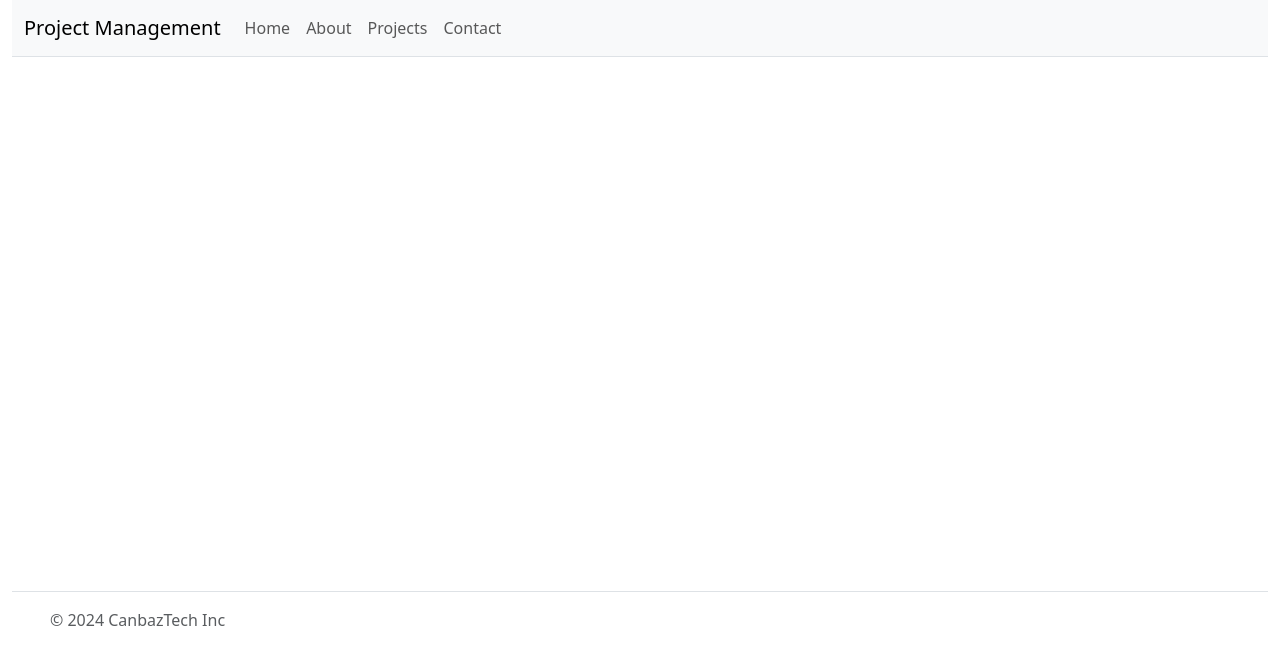
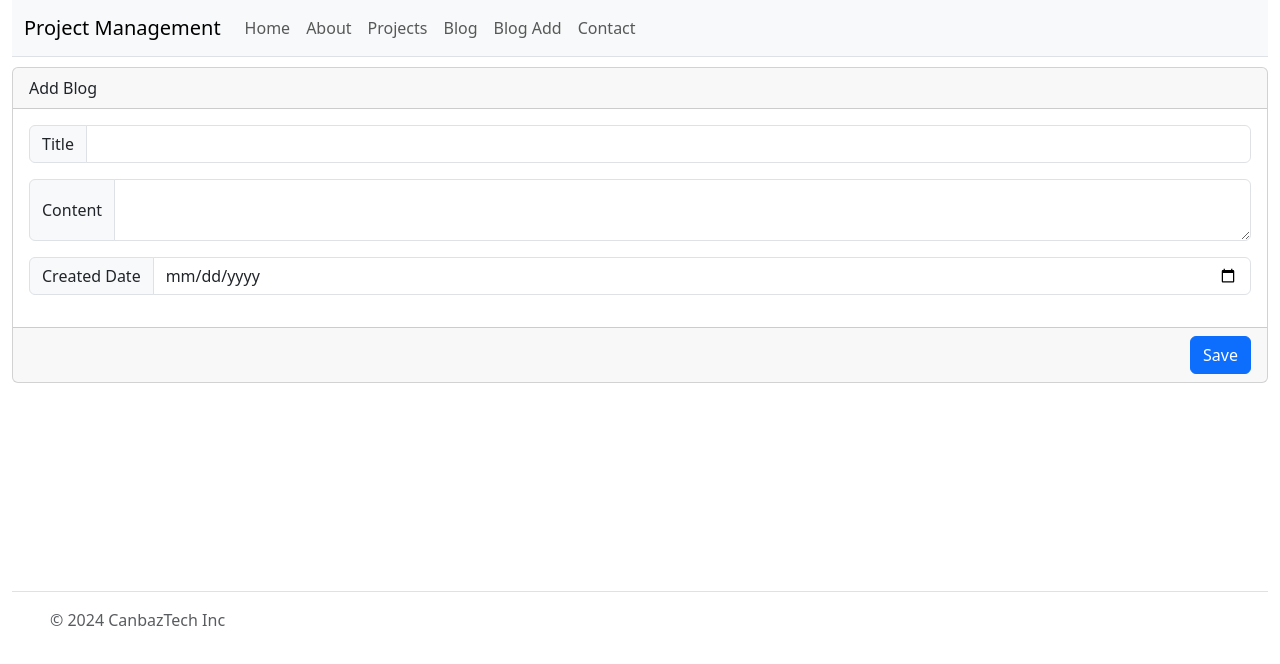
Before and after one commit to tayfurparmak/ct-project-management, an Angular app: page /blog-add in a window 1280 px wide. Before the commit this address led to /. Shown: the top 664 px of the page. Built offline with nearby package versions, Linux system fonts and the light colour scheme.

Commit message:
Blog system created

```diff
--- a/db.json
+++ b/db.json
@@ -14,5 +14,37 @@
       "createdDate": "2023-11-11",
       "usedTechnologies": "Angular"
     }
+  ],
+  "blogs": [
+    {
+      "id": 1,
+      "title": "Merhaba blog",
+      "content": "...",
+      "createdDate": "2023-11-11"
+    },
+    {
+      "id": 2,
+      "title": "Angular nedir",
+      "content": "...2",
+      "createdDate": "2023-11-11"
+    },
+    {
+      "id": 3,
+      "title": "Frontendçi nasıl olunur",
+      "content": "...3",
+      "createdDate": "2023-11-11"
+    },
+    {
+      "title": "Başka bir blog yazısı",
+      "content": "içeriği",
+      "createdDate": "2023-01-01",
+      "id": 1702121631076
+    },
+    {
+      "title": "x",
+      "content": "x",
+      "createdDate": "2023-12-31",
+      "id": 1702121824196
+    }
   ]
 }
--- a/src/app/app-routing.module.ts
+++ b/src/app/app-routing.module.ts
@@ -4,12 +4,16 @@ import { HomeComponent } from './components/home/home.component';
 import { AboutComponent } from './components/about/about.component';
 import { ProjectComponent } from './components/project/project.component';
 import { ContactComponent } from './components/contact/contact.component';
+import { BlogComponent } from './components/blog/blog.component';
+import { BlogAddComponent } from './components/blog-add/blog-add.component';
 
 const routes: Routes = [
   { path: '', component: HomeComponent, pathMatch: 'full' },
   { path: 'about', component: AboutComponent },
   { path: 'project', component: ProjectComponent },
   { path: 'contact', component: ContactComponent },
+  { path: 'blog', component: BlogComponent },
+  { path: 'blog-add', component: BlogAddComponent },
 ];
 
 @NgModule({
--- a/src/app/app.module.ts
+++ b/src/app/app.module.ts
@@ -13,6 +13,8 @@ import { FormsModule } from '@angular/forms';
 import { ToastrModule } from 'ngx-toastr';
 import { BrowserAnimationsModule } from '@angular/platform-browser/animations';
 import { CommonModule } from '@angular/common';
+import { BlogComponent } from './components/blog/blog.component';
+import { BlogAddComponent } from './components/blog-add/blog-add.component';
 
 @NgModule({
   declarations: [
@@ -22,7 +24,9 @@ import { CommonModule } from '@angular/common';
     ProjectComponent,
     ContactComponent,
     HeaderComponent,
-    FooterComponent
+    FooterComponent,
+    BlogComponent,
+    BlogAddComponent
   ],
   imports: [
     BrowserModule,
--- /dev/null
+++ b/src/app/components/blog-add/blog-add.component.html
@@ -0,0 +1,20 @@
+<div class="card">
+  <div class="card-header">Add Blog</div>
+  <div class="card-body">
+    <div class="input-group mb-3">
+      <span class="input-group-text">Title</span>
+      <input type="text" class="form-control" [(ngModel)]="blog.title" />
+    </div>
+    <div class="input-group mb-3">
+      <span class="input-group-text">Content</span>
+      <textarea class="form-control" [(ngModel)]="blog.content"></textarea>
+    </div>
+    <div class="input-group mb-3">
+      <span class="input-group-text">Created Date</span>
+      <input type="date" class="form-control" [(ngModel)]="blog.createdDate" />
+    </div>
+  </div>
+  <div class="card-footer">
+    <button class="btn btn-primary float-end" (click)="save()">Save</button>
+  </div>
+</div>
--- /dev/null
+++ b/src/app/components/blog-add/blog-add.component.ts
@@ -0,0 +1,23 @@
+import { Component } from '@angular/core';
+import { BlogService } from '../../services/blog.service';
+import { ToastrService } from 'ngx-toastr';
+
+@Component({
+  selector: 'app-blog-add',
+  templateUrl: './blog-add.component.html',
+  styleUrl: './blog-add.component.css'
+})
+export class BlogAddComponent {
+  public blog: any = {};
+
+  constructor(
+    private blogService: BlogService,
+    private toastr: ToastrService
+  ) {}
+
+  save() {
+    this.blogService.Add(this.blog);
+    this.blog = {};
+    this.toastr.success('Saved!');
+  }
+}
--- /dev/null
+++ b/src/app/components/blog/blog.component.html
@@ -0,0 +1,8 @@
+<div class="card m-3" *ngFor="let item of blogs">
+  <div class="card-header">
+    {{ item.title }}
+    |
+    {{ item.createdDate }}
+  </div>
+  <div class="card-body">{{ item.content }}</div>
+</div>
--- /dev/null
+++ b/src/app/components/blog/blog.component.ts
@@ -0,0 +1,20 @@
+import { Component } from '@angular/core';
+import { BlogService } from '../../services/blog.service';
+
+@Component({
+  selector: 'app-blog',
+  templateUrl: './blog.component.html',
+  styleUrl: './blog.component.css'
+})
+export class BlogComponent {
+  public blogs: any = [];
+  constructor(public blogService: BlogService) {}
+
+  async ngOnInit() {
+    this.reload();
+  }
+
+  async reload() {
+    this.blogs = await this.blogService.Get();
+  }
+}
--- a/src/app/components/header/header.component.html
+++ b/src/app/components/header/header.component.html
@@ -24,6 +24,12 @@
           <a class="nav-link" [routerLink]="['/project']">Projects</a>
         </li>
         <li class="nav-item">
+          <a class="nav-link" [routerLink]="['/blog']">Blog</a>
+        </li>
+        <li class="nav-item">
+          <a class="nav-link" [routerLink]="['/blog-add']">Blog Add</a>
+        </li>
+        <li class="nav-item">
           <a class="nav-link" [routerLink]="['/contact']">Contact</a>
         </li>
       </ul>
--- /dev/null
+++ b/src/app/services/blog.service.ts
@@ -0,0 +1,22 @@
+import { Injectable } from '@angular/core';
+import axios from 'axios';
+
+@Injectable({
+  providedIn: 'root'
+})
+export class BlogService {
+  private endpoint = 'http://localhost:3000/blogs';
+  public async Get() {
+    return (await axios.get(this.endpoint)).data;
+  }
+  public Add(blog: any) {
+    blog.id = new Date().getTime();
+    axios.post(this.endpoint, blog);
+  }
+  public async Remove(id: number) {
+    return await axios.delete(this.endpoint + '/' + id);
+  }
+  public Update(id: number, blog: any) {
+    axios.put(this.endpoint + "/" + id, blog)
+  }
+}
```
Also changed, not shown: src/app/components/blog-add/blog-add.component.css (added), src/app/components/blog/blog.component.css (added), 2 other files (tests, documents, lock files or other folders).
